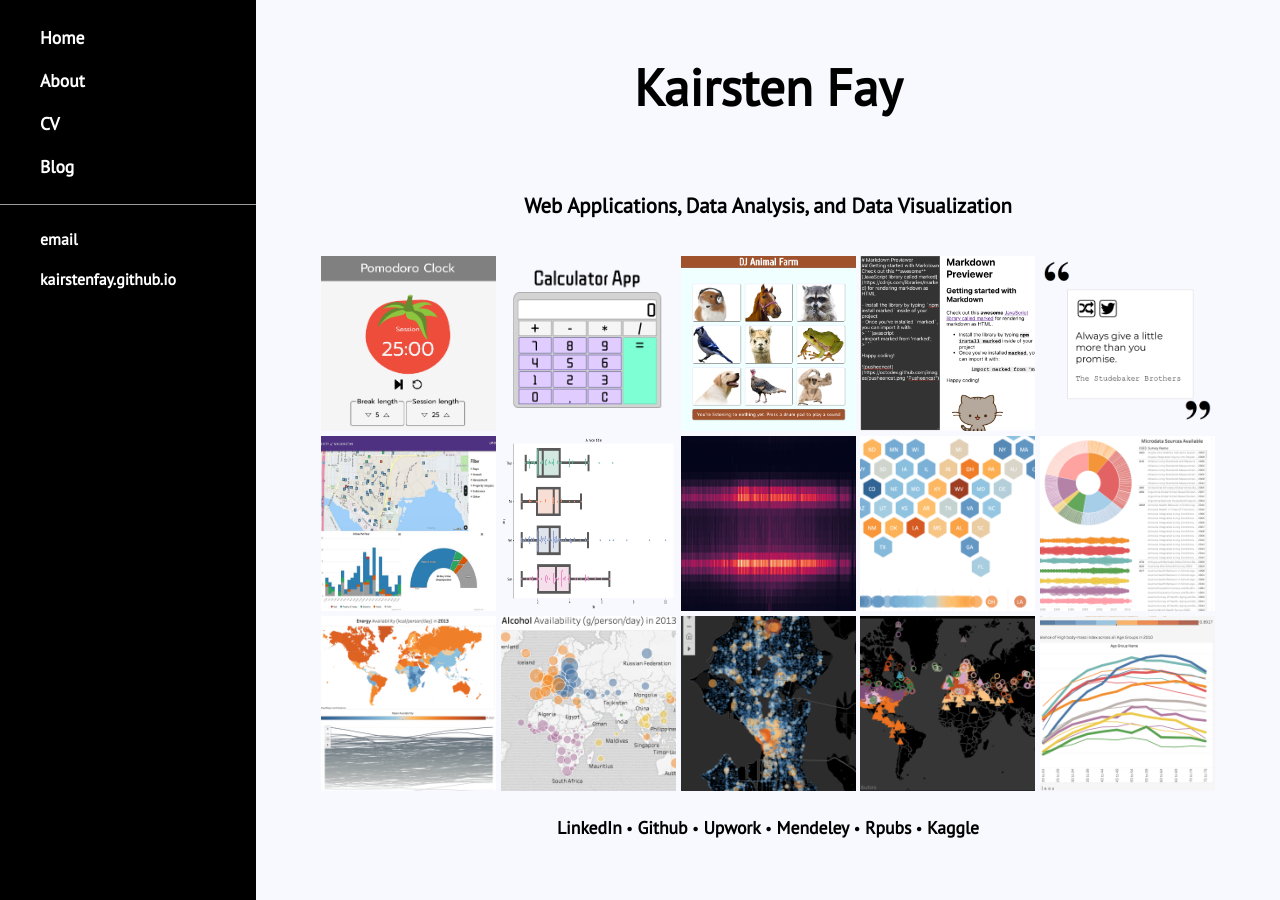
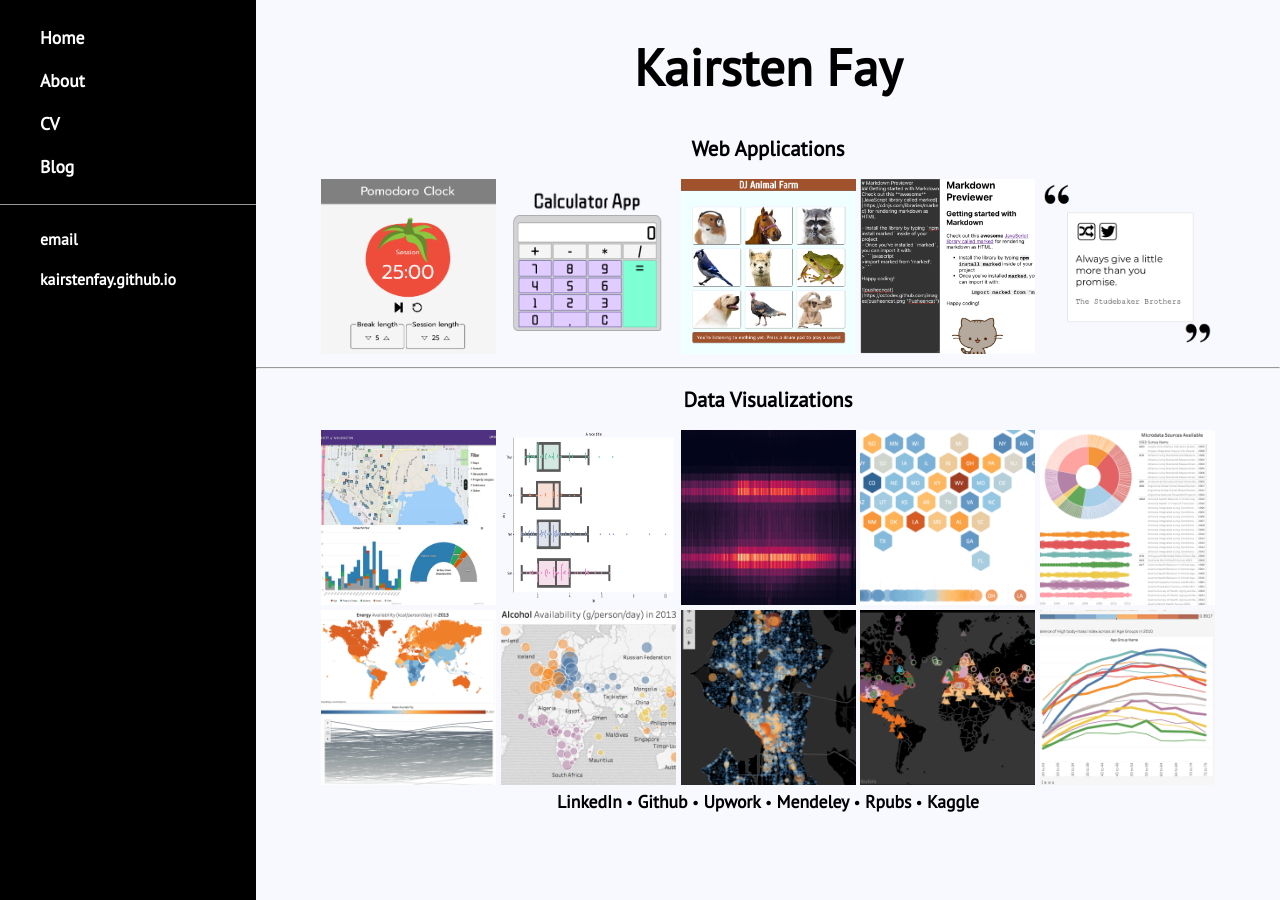
Before and after one commit to kairstenfay/kairstenfay.github.io, a Jekyll site: the page built from index.html, in a window 1280 px wide. Built offline with Jekyll 4.4.1, drawn with Linux system fonts in a browser that asks for light colours.

Commit message:
Broke up portfolio into sections; simplified css

```diff
--- a/_layouts/default.html
+++ b/_layouts/default.html
@@ -17,6 +17,7 @@
 			<link rel="stylesheet" type="text/css" href="/css/main.css">
 		</head>
 		<body>
+		<div id="page">
 			<nav>
 	    		<ul>
 	        		<li><a class="nav" href="/">Home</a></li>
@@ -36,5 +37,6 @@
 			{{ content }}
 
 			</div>
+		</div>
 		</body>
 	</html>
--- a/css/main.css
+++ b/css/main.css
@@ -1,7 +1,5 @@
 body {
     margin: 0;
-    /* background-image: url("https://encrypted-tbn0.gstatic.com/images?q=tbn:ANd9GcTm1eFGDIyTTZ_NfLvem8ul2p1ixrYWN1nbkjy0H845im1rMAbyyQ");
-    background-attachment: fixed; */
     font-family: 'PT Sans', sans-serif;
     background-color: ghostwhite;
 }
@@ -12,25 +10,6 @@ nav {
     position: fixed;
     width: 20vw;
     height: 100vh;
-}
-
-div {
-    padding: 10px 0;
-}
-
-#cv {
-    padding: 90px;
-    width: 80%;
-    line-height: 1.0em;
-}
-
-.blurb {
-    padding: 0 30px 30px 30px;
-}
-
-.post {
-    padding: 0 0 0 60px;
-    margin-top: 0;
 }
 
 nav ul, footer ul {
@@ -73,6 +52,100 @@ a.nav:hover {
     /* text-shadow: 2px 2px 5px #d1d7e8; */
 }
 
+p {
+    line-height: 1.2em;
+    color: #333;
+    font-family: system-ui, sans-serif;
+}
+
+li {
+    margin: 10px 0;
+    font-family: system-ui, sans-serif;
+}
+
+footer {
+    border-top: 1px solid #999;
+    font-size: .9em;
+    float: none;
+    display: flex;
+    flex-direction: column;
+}
+
+img {
+    max-width:100%;
+    max-height:100%;
+    /*
+    opacity: 1.0;
+    filter: alpha(opacity=100);
+    */
+    padding: 0;
+    float: none;
+}
+img.link:hover {
+    /*
+    opacity: 0.5;
+    filter: alpha(opacity=50);
+    */
+}
+
+img.cell {
+    width: 175px;
+    height: 175px;
+}
+
+img.post{
+    display: block;
+    margin-left: auto;
+    margin-right: auto;
+    padding: 0 0 0 0;
+    max-width: 300px;
+}
+
+#page {
+    display: flex;
+}
+
+#thumbnail {
+    position: relative;
+    left: 20vw;
+    width: 80vw;
+    text-align: center;
+}
+
+.me {
+    max-width: 300px;
+    height: auto;
+}
+
+#about {
+    display: flex;
+    flex-direction: column;
+    align-items: center;
+}
+
+.table {
+    display: table;
+    align-self: center;
+    width:100%
+}
+
+#cv {
+    padding: 90px;
+    width: 80%;
+    line-height: 1.0em;
+}
+
+.blurb {
+    padding: 0 30px 30px 30px;
+}
+
+.post {
+    padding: 0 0 0 60px;
+    margin-top: 0;
+}
+
+
+
 @media only screen and (min-width: 768px) {
     h1 {
         font-size: 3.2em;
@@ -105,27 +178,6 @@ a.nav:hover {
     a {
         font-size: .7em;
     }
-    /*h1 {*/
-        /*font-size: 3.2em;*/
-    /*}*/
-    /*h2 {*/
-        /*font-size: 1.3em;*/
-    /*}*/
-    /*h3 {*/
-        /*font-size: 1.1em;*/
-    /*}*/
-
-    /*p {*/
-        /*font-size: 1.0em;*/
-    /*}*/
-
-    /*.posts li {*/
-        /*font-size: .3em;*/
-    /*}*/
-
-    /*a {*/
-        /*font-size: .3em;*/
-    /*}*/
 }
 
 
@@ -134,11 +186,7 @@ a.nav:hover {
     padding: 0 0 0 60px;
 }
 
-p {
-    line-height: 1.2em;
-    color: #333;
-    font-family: system-ui, sans-serif;
-}
+
 
 .title {
     text-align: center;
@@ -146,14 +194,6 @@ p {
 
 .meta {
     padding: 0 0 0 60px;
-}
-
-footer {
-    border-top: 1px solid #999;
-    font-size: .9em;
-    float: none;
-    display: flex;
-    flex-direction: column;
 }
 
 ul.posts {
@@ -164,56 +204,3 @@ ul.posts li {
     list-style: none;
     font-family: system-ui, sans-serif;
 }
-
-
-img {
-    max-width:100%;
-    max-height:100%;
-    /*
-    opacity: 1.0;
-    filter: alpha(opacity=100);
-    */
-    padding: 0;
-    float: none;
-}
-img.link:hover {
-    /*
-    opacity: 0.5;
-    filter: alpha(opacity=50);
-    */
-}
-
-img.cell {
-    width: 175px;
-    height: 175px;
-}
-
-img.post{
-    display: block;
-    margin-left: auto;
-    margin-right: auto;
-    padding: 0 0 0 0;
-    max-width: 300px;
-}
-
-li{
-    margin: 10px 0;
-    font-family: system-ui, sans-serif;
-}
-
-#thumbnail {
-    position: relative;
-    left: 20vw;
-    width: 80vw;
-}
-
-.me {
-    max-width: 300px;
-    height: auto;
-}
-
-#about {
-    display: flex;
-    flex-direction: column;
-    align-items: center;
-}
--- a/index.html
+++ b/index.html
@@ -4,21 +4,14 @@ title: Kairsten Fay's Website
 ---
 
 <!-- Kairsten Fay Seattle Washington Data Science Data Scientist Data Analyst entry level junior female woman science
-biology research background health environment sciences environmental ecology academic machine learning visualization
-statistical analysis inference computer science software engineer -->
+biology research health environment sciences environmental ecology academic machine learning visualization
+statistical analysis inference computer science software engineer ui ux fullstack react full-stack frontend front-end -->
 
-<div>
     <h1 class="title">Kairsten Fay</h1>
-      <!-- <a href="mailto:kairsten.fay@gmail.com">For Hire</a> !-->
-</div>
+    <div>
+        <h2 class="subtitle">Web Applications</h2>
 
-<div id="content" align="center">
-  <h2 class="subtitle">Web Applications, Data Analysis, and Data Visualization</h2>
-
-
-    <div style="display: flex; justify-content: center;">
-
-        <div style="display: table; align-self: center; width:100%">
+        <div class="table">
             <a href="http://d1mjra43gtbupp.cloudfront.net">
                 <img class="link cell"
                      src="images/thumbnail_react_pomodoro_clock.png"
@@ -44,7 +37,12 @@ statistical analysis inference computer science software engineer -->
                      src="images/thumbnail_react_quote_machine.png"
                      alt="Design Quote Machine"/>
             </a>
+        </div>
+        <hr>
 
+        <h2 class="subtitle">Data Visualizations</h2>
+
+        <div class="table">
             <a href="https://baddawgs.andrey.ninja/">
                 <img class="link cell"
                    src="images/thumbnail_uw_crime_log.jpg"
@@ -113,4 +111,3 @@ statistical analysis inference computer science software engineer -->
   <a href="https://www.mendeley.com/profiles/kairsten-fay2/">Mendeley</a> •
   <a href="http://rpubs.com/kafay">Rpubs</a> •
   <a href="https://www.kaggle.com/kairstenfay">Kaggle</a><br>
-</div>
```
